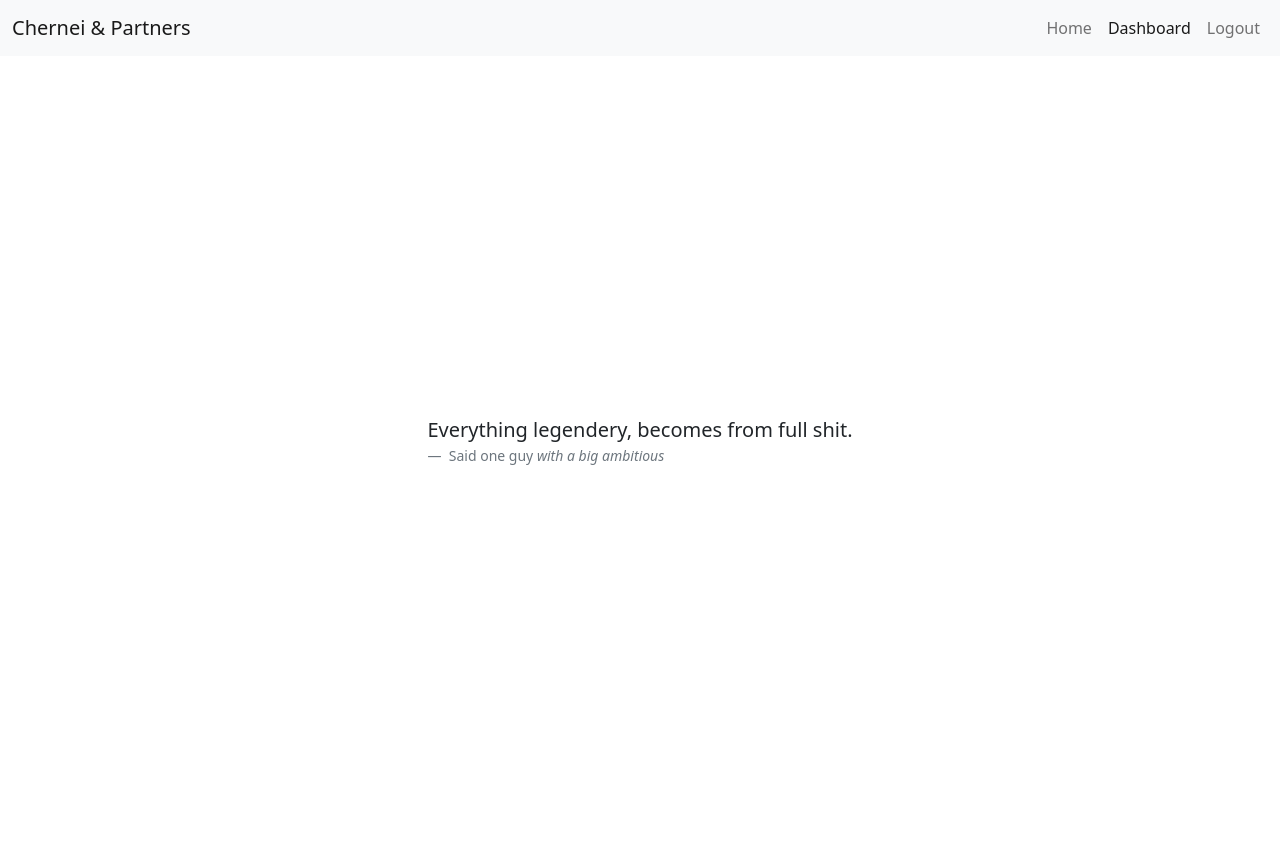
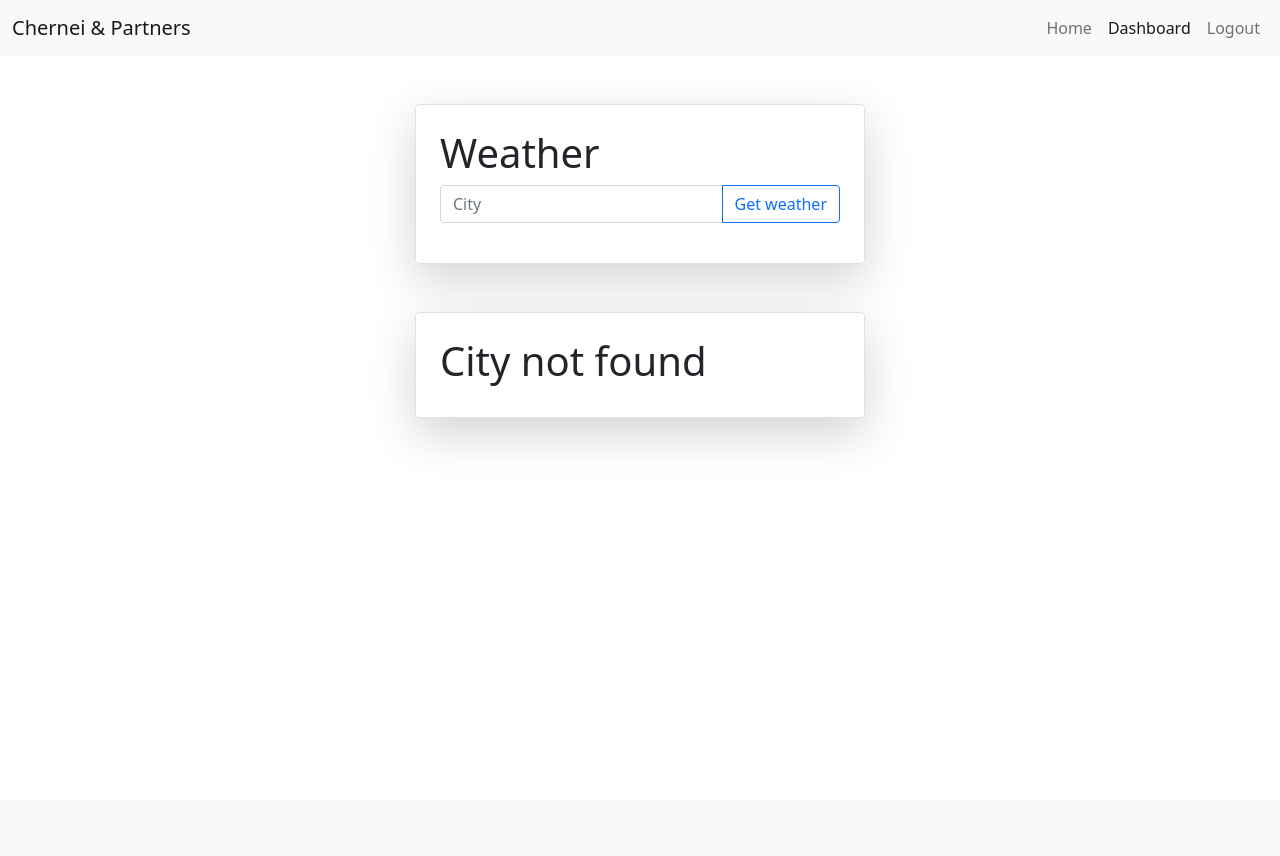
Before and after one commit to Kibooto/Chernei-Partners-web, a Flask app: page /dashboard in a window 1280 px wide. After the commit the page ends 440 px from the top, so only its background shows below. Run offline with Flask 3, Linux system fonts and the light colour scheme; a user stored in the database is signed in.

Commit message:
added dashboard weather

```diff
--- a/app.py
+++ b/app.py
@@ -1,6 +1,10 @@
 from flask import Flask, render_template, request, redirect, session
 from flask_sqlalchemy import SQLAlchemy
 import bcrypt
+import requests
+
+
+open_weather_token = "bbb49be51783dd121e1aeca6a963e01f"
 
 app = Flask(__name__)
 
@@ -87,11 +91,24 @@ def logout():
 @app.route('/dashboard', methods=['GET', 'POST'])
 def dashboard():
     current_page = '/dashboard'
+    weather = None
 
     if session['logged_in'] == False:
         return redirect('/login')
 
-    return render_template('dashboard.html', current_page=current_page)
+    if request.method == 'POST':
+        city = request.form['city']
+        url = f'https://api.openweathermap.org/data/2.5/weather?q={city}&appid={open_weather_token}&units=metric'
+        response = requests.get(url).json()
+        if response['cod'] != '404':
+            weather = {
+                'city': city,
+                'temperature': round(response['main']['temp'], 1),
+                'description': response['weather'][0]['description'],
+                'icon': response['weather'][0]['icon']
+            }
+
+    return render_template('dashboard.html', current_page=current_page, weather=weather)
 
 #if __name__ == '__main__':
 #    app.run(debug=True)
--- a/templates/dashboard.html
+++ b/templates/dashboard.html
@@ -11,16 +11,37 @@
 <body>
     {% include '_navbar.html' %}
 
-    <div class="d-flex justify-content-center align-items-center" style="height: 100vh;">
-        <figure>
-            <blockquote class="blockquote">
-              <p>Everything legendery, becomes from full shit.</p>
-            </blockquote>
-            <figcaption class="blockquote-footer">
-              Said one guy <cite title="Source Title">with a big ambitious </cite>
-            </figcaption>
-        </figure>
+    <div class="mx-auto mt-5" style="width: 450px;">
+      <fieldset class="border p-4 shadow-lg bg-body rounded">
+        <form action="/dashboard", method="post">
+          <h1 class="display-6">Weather</h1>
+          <div class="input-group mb-3">
+            <input type="text" class="form-control" placeholder="City" aria-label="City" aria-describedby="button-addon2" name="city">
+            <button class="btn btn-outline-primary" type="submit" id="button-addon2">Get weather</button>
+          </div>
+        </form>
+      </fieldset>
     </div>
+
+    {% if weather %}
+
+    <div class="mx-auto mt-5" style="width: 450px;">
+      <fieldset class="border p-4 shadow-lg bg-body rounded">
+        <h1 class="display-6">Weather in {{ weather['city'] }}</h1>
+        <h2 class="display-6">{{ weather['temperature'] }} °C</h2>
+        <h2 class="display-6">{{ weather['description'] }}</h2>
+        <img src="https://openweathermap.org/img/wn/{{ weather['icon'] }}@2x.png" alt="">
+      </fieldset>
+    </div>
+    {% else %}
+
+    <div class="mx-auto mt-5" style="width: 450px;">
+      <fieldset class="border p-4 shadow-lg bg-body rounded">
+        <h1 class="display-6">City not found</h1>
+      </fieldset>
+    </div>
+
+    {% endif %}
 
     <script src="https://cdn.jsdelivr.net/npm/bootstrap@5.1.1/dist/js/bootstrap.bundle.min.js" integrity="sha384-/bQdsTh/da6pkI1MST/rWKFNjaCP5gBSY4sEBT38Q/9RBh9AH40zEOg7Hlq2THRZ" crossorigin="anonymous"></script>
 
```
Also changed, not shown: templates/index.html (+4 -4 lines).
